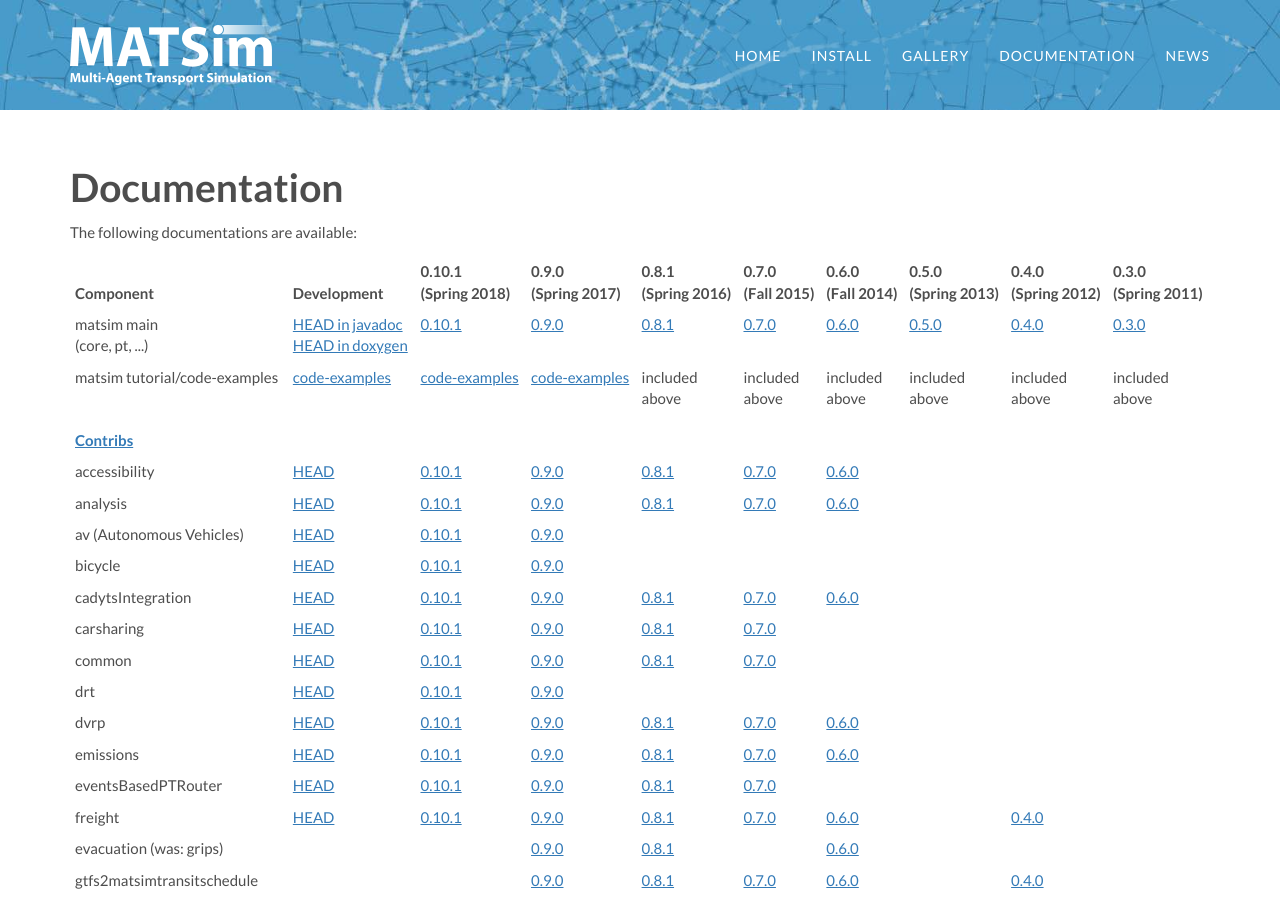
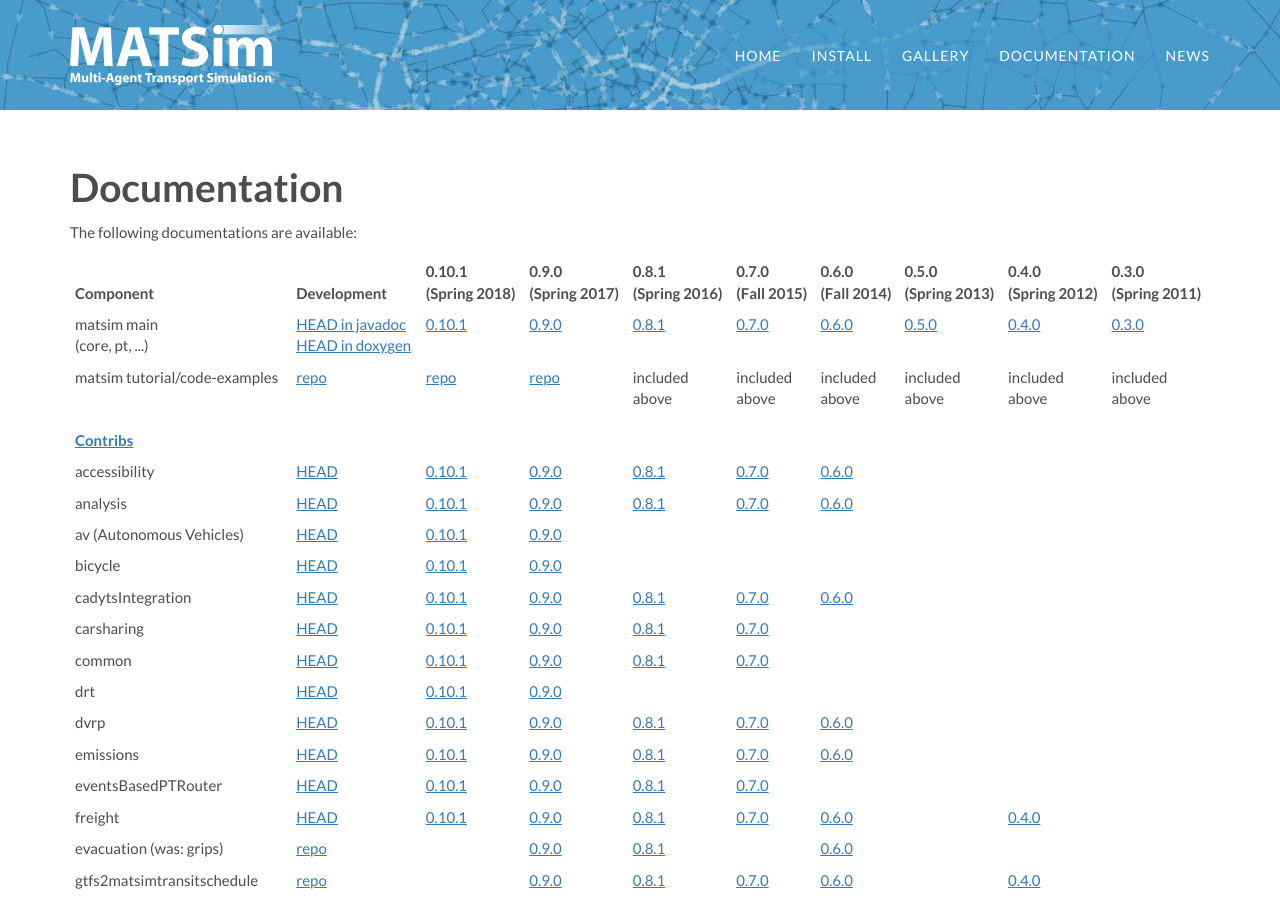
Before and after one commit to matsim-org/jekyll-website, a Jekyll site: the page built from javadoc.md, in a window 1280 px wide and 900 px high. Built offline with Jekyll 4.4.1, drawn with Linux system fonts in a browser that asks for light colours; some web fonts are replaced.

Commit message:
add links to separate evac and gtfs2matsim repos; change "code-examples" to "repo" to keep table narrow

```diff
--- a/javadoc.md
+++ b/javadoc.md
@@ -40,9 +40,9 @@
 <tr>
 <td >matsim tutorial/code-examples</td>
 <!-- <td ><a href="http://ci.matsim.org:8080/view/All/job/MATSim_tutorial/javadoc/index.html">HEAD</a></td> -->
-<td><a href="https://github.com/matsim-org/matsim-code-examples">code-examples</a></td>
-<td><a href="https://github.com/matsim-org/matsim-code-examples">code-examples</a></td>
-<td><a href="https://github.com/matsim-org/matsim-code-examples">code-examples</a></td>
+<td><a href="https://github.com/matsim-org/matsim-code-examples">repo</a></td>
+<td><a href="https://github.com/matsim-org/matsim-code-examples">repo</a></td>
+<td><a href="https://github.com/matsim-org/matsim-code-examples">repo</a></td>
 <td >included<br>above</td>
 <td >included<br>above</td>
 <td >included<br>above</td>
@@ -218,7 +218,7 @@
 </tr>
 <tr>
 <td >evacuation (was: grips)</td>
-<td ></td>
+<td ><a href="https://github.com/matsim-org/evacuation-web-app">repo</a></td>
 <td ></td>
 <td ><a href="/apidocs/evacuation/0.9.0/">0.9.0</a></td>
 <td ><a href="/apidocs/evacuation/0.8.1/">0.8.1</a></td>
@@ -230,7 +230,7 @@
 </tr>
 <tr>
 <td >gtfs2matsimtransitschedule</td>
-<td ></td>
+<td ><a href="https://github.com/matsim-org/GTFS2MATSim">repo</a></td>
 <td ></td>
 <td ><a href="/apidocs/gtfs2matsimtransitschedule/0.9.0/">0.9.0</a></td>
 <td ><a href="/apidocs/gtfs2matsimtransitschedule/0.8.1/">0.8.1</a></td>
```
